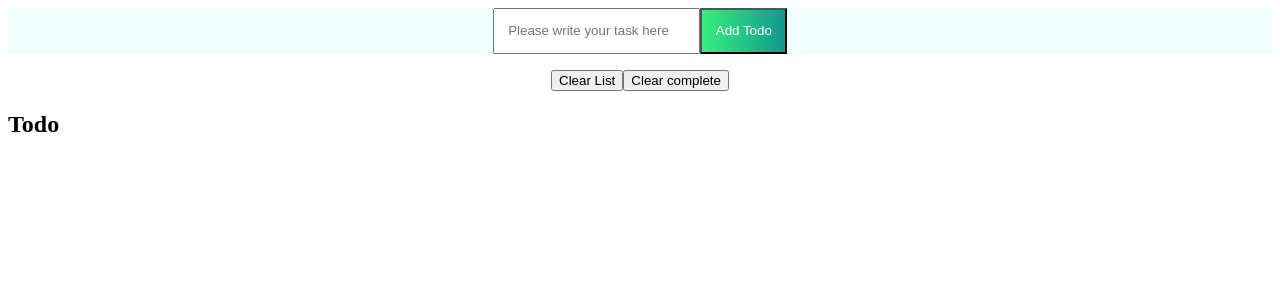
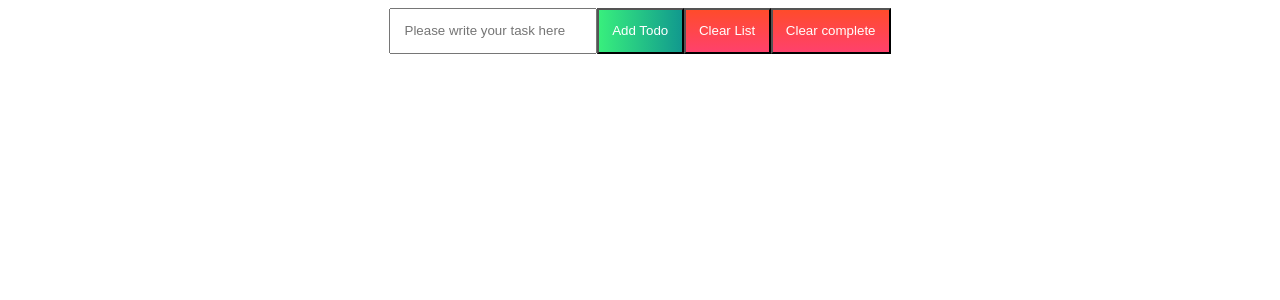
Before and after one commit to bragerosberg/vue-todo, a Vue app: page / in a window 1280 px wide. Shown: the top 300 px of the page. Built offline with nearby package versions, Linux system fonts and the light colour scheme.

Commit message:
Created styling for the whole app. Also moved the delete all/completed to the App component

```diff
--- a/src/App.vue
+++ b/src/App.vue
@@ -1,10 +1,14 @@
 <template>
   <div id="app">
-    <article>
+    <article class="app__header">
       <form class="todo__form" @submit="appendTask">
         <input class="todo__form--input" placeholder="Please write your task here" type="text" v-model="title" name="title">
         <button class="todo__form--button" type="submit">Add Todo</button>
       </form>
+      <aside class="todolist__buttons">
+        <button class="todolist__button" @click="$emit('cleartasks')">Clear List</button>
+        <button class="todolist__button" @click="$emit('clearcomplete')">Clear complete</button>
+      </aside>
     </article>
     <Todolist v-bind:tasks="tasks" v-on:clearcomplete="deleteAllComplete" v-on:cleartasks="deleteAllTasks" v-on:deletetask="deleteTask"/>
   </div>
@@ -53,9 +57,18 @@ export default {
 }
 </script>
 <style>
-.todo__form {
-  text-align: center;
-  background-color: azure;
+* {
+  font-family: 'Arial', sans-serif;
+  list-style-type: none;
+}
+
+button:hover {
+  cursor: pointer;
+}
+
+.app__header {
+  display: flex;
+  justify-content: center;
 }
 
 .todo__form--input,
@@ -68,4 +81,15 @@ export default {
   color: white;
 }
 
+.todolist__buttons {
+  display: flex;
+  justify-content: center;
+}
+
+.todolist__button {
+  background: linear-gradient(to top, #ff416c, #ff4b2b);
+  padding: 1em;
+  color: white;
+}
+
 </style>
--- a/src/components/todocard/Todocard.vue
+++ b/src/components/todocard/Todocard.vue
@@ -4,9 +4,9 @@
       <p>{{ task.title }}</p>
     </section>
 
-    <section v-if="task.completed" v-on:click="toggleComplete">
+    <section class="completed__wrapper" v-if="task.completed" v-on:click="toggleComplete">
+      <button class="btn" @click="$emit('deletetask', task.id)">X</button>
       <p>{{ task.title }}</p>
-      <button @click="$emit('deletetask', task.id)">X</button>
     </section>
   </div>
 </template>
@@ -20,17 +20,26 @@ export default {
     toggleComplete() { this.task.completed = !this.task.completed}
   }
 }
-
 </script>
 
 <style scoped>
+.pending,
 .completed {
-  background-color: red;
+  border: 1px solid black;
+  margin-bottom: 1em;
+}
+
+.completed {
+  background-color: darkgray;
   color: white;
-  text-decoration: line-through;
 }
+
+.btn {
+  float: right;
+}
+
 .pending {
-  background-color: greenyellow;
+  background-color: gainsboro;
   color: black;
 }
 </style>
--- a/src/components/todolist/Todolist.vue
+++ b/src/components/todolist/Todolist.vue
@@ -1,12 +1,7 @@
 <template>
   <div>
     <section>
-      <aside class="todolist__buttons">
-        <button @click="$emit('cleartasks')">Clear List</button>
-        <button @click="$emit('clearcomplete')">Clear complete</button>
-      </aside>
-      <h2>Todo</h2>
-      <ul>
+      <ul class="todolist">
         <li v-bind:key="task.id" v-for="task in tasks">
           <Todocard v-bind:task="task" v-on:deletetask="$emit('deletetask', task.id)"/>
         </li>
@@ -36,10 +31,9 @@ export default {
 
 </script>
 <style scoped>
+.todolist {
+  padding: 0;
+}
 
-.todolist__buttons {
-  margin-top: 1em;
-  display: flex;
-  justify-content: center;
-}
+
 </style>
```
